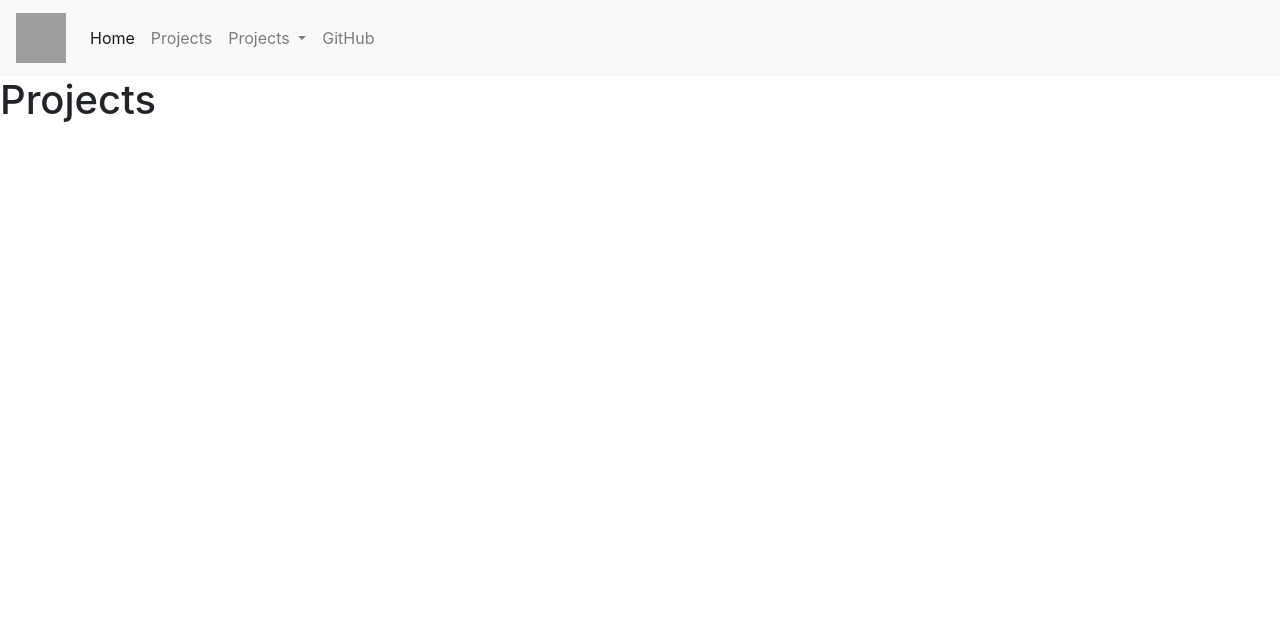
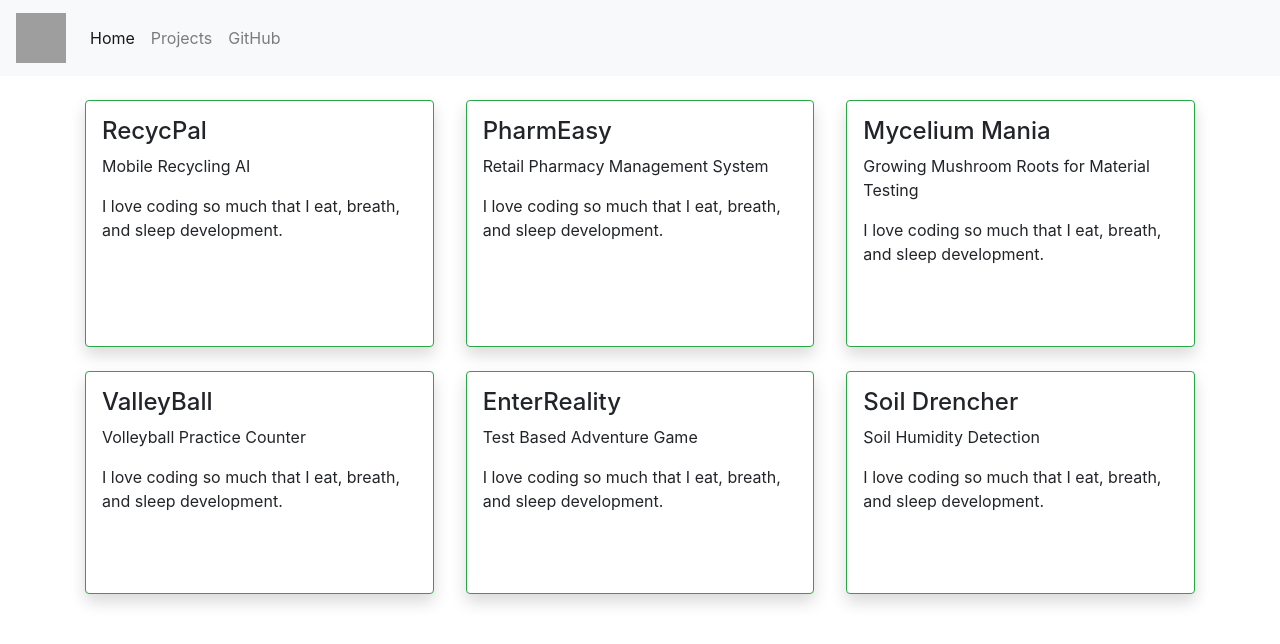
Before and after one commit to Resilliance/Portfolio, a Django app: page /projects/ in a window 1280 px wide. Shown: the top 644 px of the page. Run offline with Django 4.2, Linux system fonts and the light colour scheme; grey boxes are pictures that could not be loaded.

Commit message:
Formatted Projects Page

```diff
--- a/blogs/templates/blogs/base.html
+++ b/blogs/templates/blogs/base.html
@@ -5,7 +5,11 @@
     <head>
         <link rel="stylesheet" href="https://cdn.jsdelivr.net/npm/bootstrap@4.4.1/dist/css/bootstrap.min.css" integrity="sha384-Vkoo8x4CGsO3+Hhxv8T/Q5PaXtkKtu6ug5TOeNV6gBiFeWPGFN9MuhOf23Q9Ifjh" crossorigin="anonymous">
         <!-- Start of NavBar -->
-        <nav class="navbar navbar-expand-lg navbar-light bg-light">
+        <nav class="container-flex navbar navbar-expand-lg navbar-light bg-light">
+            <button class="navbar-toggler" type="button" data-toggle="collapse" data-target="#navbarTogglerDemo01" aria-controls="navbarTogglerDemo01" aria-expanded="false" aria-label="Toggle navigation">
+                <span class="navbar-toggler-icon"></span>
+              </button>
+            <div class="collapse navbar-collapse" id="navbarNavAltMarkup">
             <a class="navbar-brand" href="{% url 'home'%}">
                 <img src="{% static 'images/JKELogo.png' %}" width="50" height="50" alt="">
               </a>
@@ -18,21 +22,11 @@
                 <li class="nav-item">
                   <a class="nav-link" href="{% url 'projects'%}">Projects</a>
                 </li>
-                <li class="nav-item dropdown">
-                  <a class="nav-link dropdown-toggle" href="" id="navbarDropdown" role="button" data-toggle="dropdown" aria-haspopup="true" aria-expanded="false">
-                    Projects
-                  </a>
-                  <div class="dropdown-menu" aria-labelledby="navbarDropdown">
-                    <a class="dropdown-item" href="#">Action</a>
-                    <a class="dropdown-item" href="#">Another action</a>
-                    <div class="dropdown-divider"></div>
-                    <a class="dropdown-item" href="#">Something else here</a>
-                  </div>
-                </li>
                 <li class="nav-item">
                   <a class="nav-link" href="https://github.com/Resilliance">GitHub</a>
                 </li>
               </ul>
+            </div>
             </div>
           </nav>
           <!-- End of NavBar -->
--- a/blogs/templates/blogs/projects.html
+++ b/blogs/templates/blogs/projects.html
@@ -1,13 +1,68 @@
 {%extends 'blogs/base.html'%}
+{% load static %}
 
 {% block content %}
-<!DOCTYPE html>
-<html>
-<head>
-    <h1>Projects</h1>
-</head>
 
+<section>
+    <link href="{% static '/css/main.css' %}" rel="stylesheet" type="text/css">
+    <link rel="stylesheet" href="https://cdn.jsdelivr.net/npm/bootstrap@4.4.1/dist/css/bootstrap.min.css" integrity="sha384-Vkoo8x4CGsO3+Hhxv8T/Q5PaXtkKtu6ug5TOeNV6gBiFeWPGFN9MuhOf23Q9Ifjh" crossorigin="anonymous">
+    <br>
+    <div class="container">
+        <div class="d-flex flex-row">
+            <div class="d-flex flex-column-4 pr-3">
+                <div class="card card-body shadow p-3 mb-5 bg-white-rounded h-100 border-success" id="profile-wrapper">
+                    <h4>RecycPal</h4>
+                    <p>Mobile Recycling AI</p>
+                    <p>I love coding so much that I eat, breath, and sleep development.</p>
+                </div>
 
-</html>
+            </div>
+            <div class="d-flex flex-column-4 pl-3 pr-3">
+                <div class="card card-body shadow p-3 mb-5 bg-white-rounded h-100 border-success" id="profile-wrapper">
+                    <h4>PharmEasy</h4>
+                    <p>Retail Pharmacy Management System</p>
+                    <p>I love coding so much that I eat, breath, and sleep development.</p>
+                </div>
+
+            </div>
+            <div class="d-flex flex-column-4 pl-3">
+                <div class="card card-body shadow p-3 mb-5 bg-white-rounded h-100 border-success" id="profile-wrapper">
+                    <h4>Mycelium Mania</h4>
+                    <p>Growing Mushroom Roots for Material Testing</p>
+                    <p>I love coding so much that I eat, breath, and sleep development.</p>
+                </div>
+
+            </div>
+        </div>
+        <br>
+        <div class="d-flex flex-row">
+            <div class="d-flex flex-column-4 pr-3">
+                <div class="card card-body shadow p-3 mb-5 bg-white-rounded h-100 border-success" id="profile-wrapper">
+                    <h4>ValleyBall</h4>
+                    <p>Volleyball Practice Counter</p>
+                    <p>I love coding so much that I eat, breath, and sleep development.</p>
+                </div>
+
+            </div>
+            <div class="d-flex flex-column-4 pl-3 pr-3">
+                <div class="card card-body shadow p-3 mb-5 bg-white-rounded h-100 border-success" id="profile-wrapper">
+                    <h4>EnterReality</h4>
+                    <p>Test Based Adventure Game</p>
+                    <p>I love coding so much that I eat, breath, and sleep development.</p>
+                </div>
+
+            </div>
+            <div class="d-flex flex-column-4 pl-3">
+                <div class="card card-body shadow p-3 mb-5 bg-white-rounded h-100 border-success" id="profile-wrapper">
+                    <h4>Soil Drencher</h4>
+                    <p>Soil Humidity Detection</p>
+                    <p>I love coding so much that I eat, breath, and sleep development.</p>
+                </div>
+
+            </div>
+        </div>
+    </div>
+
+</section>
 
 {% endblock content %}
```
Also changed, not shown: blogs/templates/blogs/home.html (+2 -6 lines).
